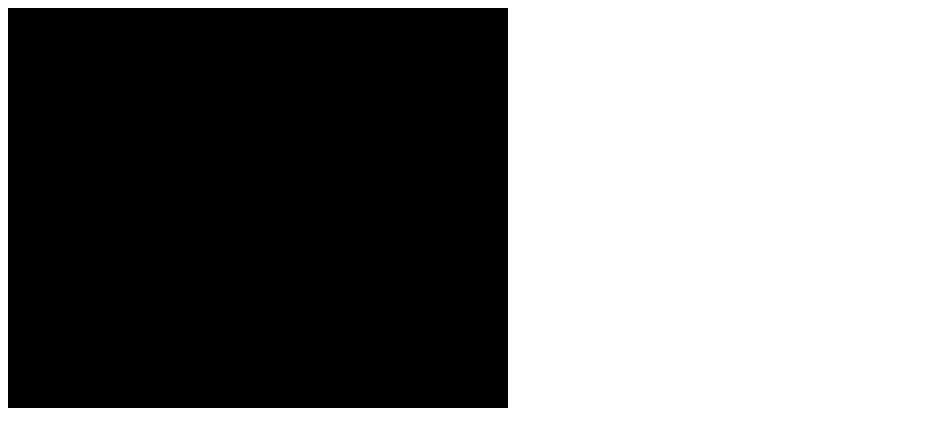
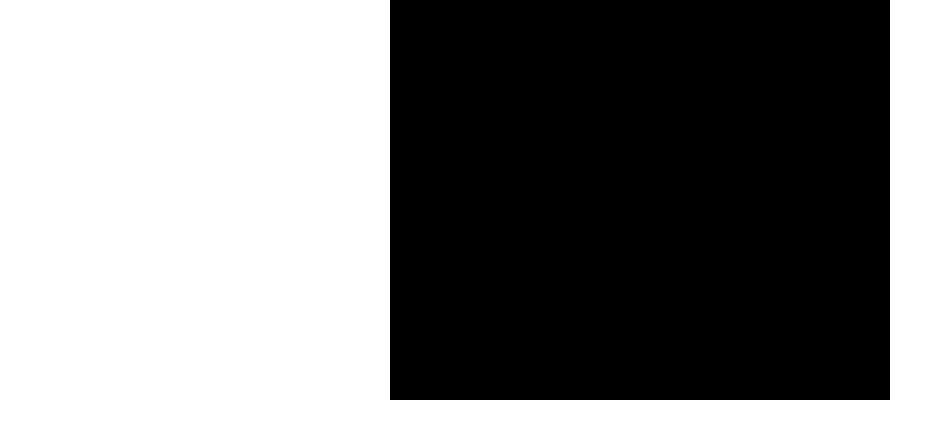
Before and after one commit to Mochacho42/pong-js, a plain HTML site: page index.html in a window 1280 px wide. Shown: the whole page, without its empty margins (0-945 px from the left). Drawn offline with Linux system fonts and the light colour scheme.

Commit message:
centrage du canvas

```diff
--- a/index.html
+++ b/index.html
@@ -3,6 +3,10 @@
   <head>
     <meta charset="utf-8">
     <title>Pong</title>
+    <style>
+* { padding: 0; margin: 0; }
+canvas { background: #eee; display: block; margin: 0 auto; }
+    </style>
   </head>
   <body>
     <script src="pong.js"></script>
```
